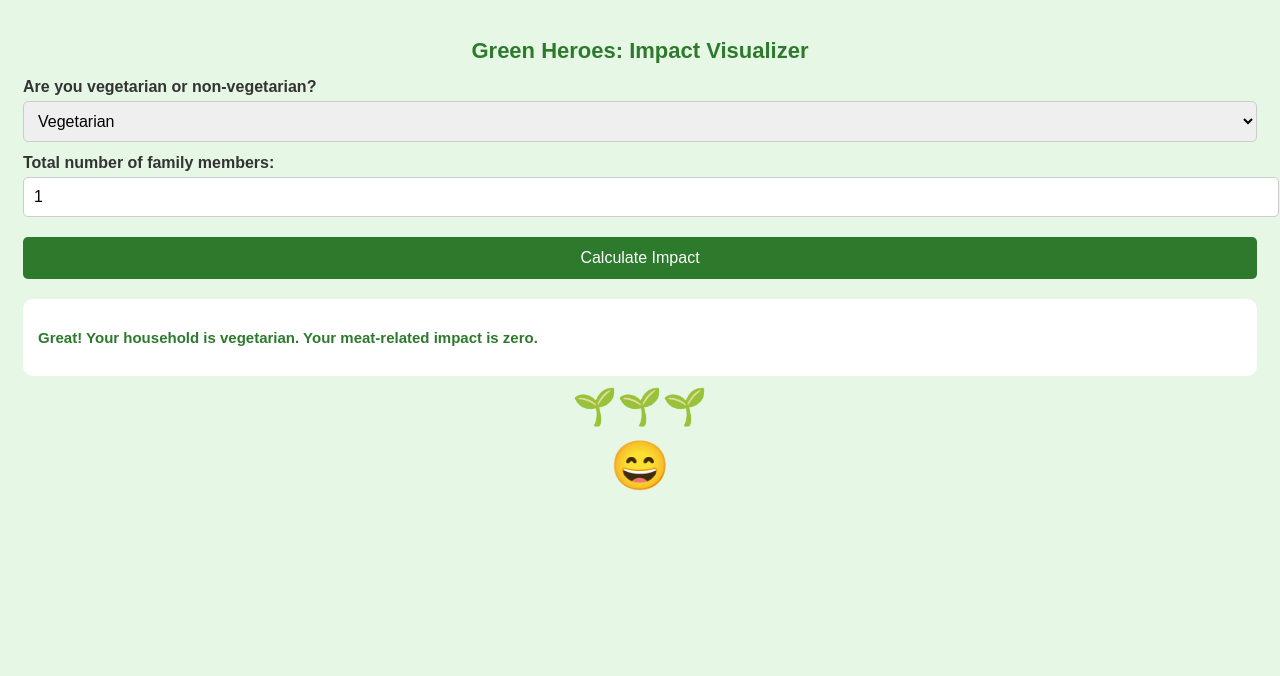
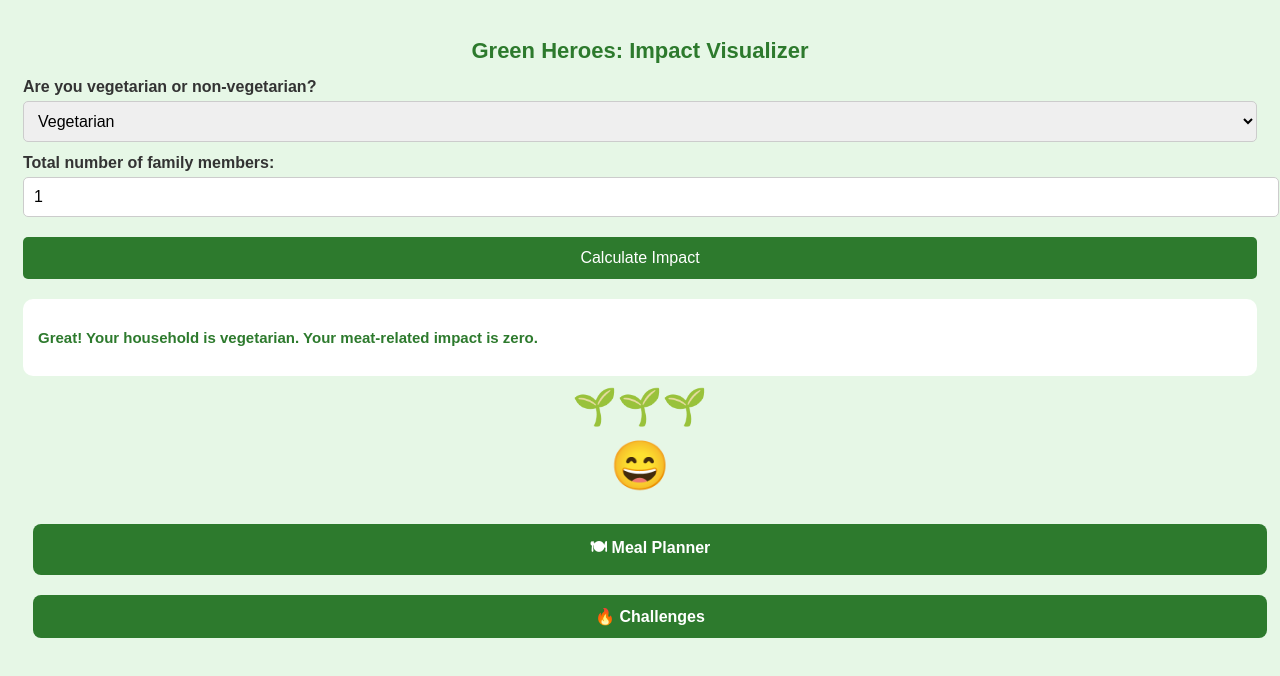
Before and after one commit to ronika31409/Green-Heroes, a plain HTML site: page ImpactVisualizer.html in a window 1280 px wide. Both pictures are taken after a click on the button "Calculate Impact". Drawn offline with Linux system fonts and the light colour scheme.

Commit message:
Update ImpactVisualizer.html

```diff
--- a/ImpactVisualizer.html
+++ b/ImpactVisualizer.html
@@ -14,6 +14,30 @@
     .hidden { display:none; }
     .forest { font-size: 36px; text-align:center; margin-top:10px; }
     .emoji { font-size: 48px; text-align:center; margin-top:10px; }
+.nav-btn {
+  margin: 10px;
+  padding: 12px 20px;
+  background: #2d7a2d;
+  color: #fff;
+  border-radius: 8px;
+  border: none;
+  font-size: 16px;
+  cursor: pointer;
+  font-weight: bold;
+  transition: all 0.3s ease;
+}
+
+.nav-btn:hover {
+  background: #249424;
+  box-shadow: 0 4px 10px rgba(0,0,0,0.2);
+  transform: translateY(-2px);
+}
+
+.nav-btn:active {
+  background: #1e6b1e;
+  transform: translateY(0);
+}
+
   </style>
 </head>
 <body>
@@ -81,6 +105,7 @@
             +'<p class=&quot;highlight&quot;>'+rewardMsg+'</p>';
         }
         resultsDiv.classList.remove('hidden');
+document.getElementById('extraButtons').classList.remove('hidden');
         return false;">
 
   <label>Are you vegetarian or non-vegetarian?</label>
@@ -125,5 +150,10 @@
 <div class="forest" id="forest"></div>
 <div class="emoji" id="emojiFace"></div>
 
+<div id="extraButtons" class="hidden" style="margin-top:20px; text-align:center;">
+  <button class="nav-btn" onclick="window.location.href='https://ronika31409.github.io/Green-Heroes/'">🍽 Meal Planner</button>
+  <button class="nav-btn" onclick="window.location.href='https://ronika31409.github.io/Green-Heroes/GreenHeroesChallenges'">🔥 Challenges</button>
+</div>
+
 </body>
 </html>
```
